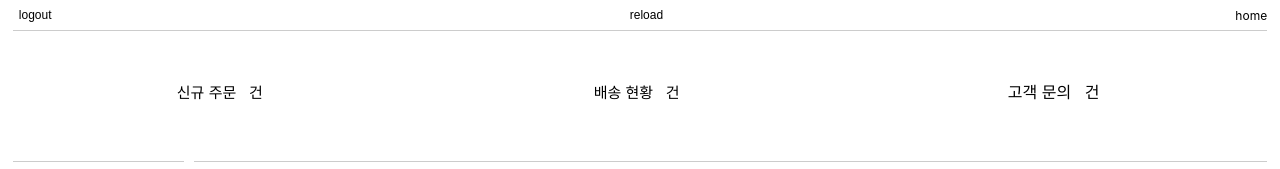
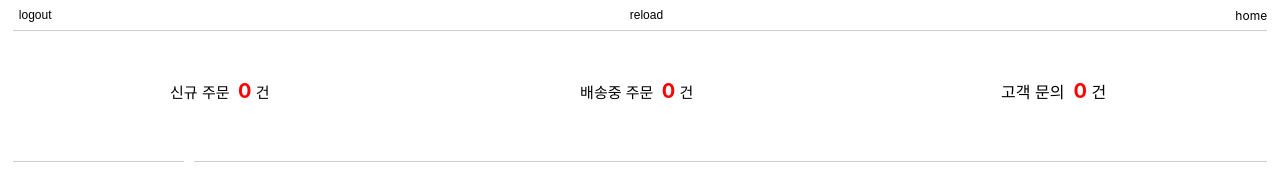
Before and after one commit to fearofcode0001/proj_front, a React (Create React App) app: page /AdminPage in a window 1280 px wide. Shown: the top 169 px of the page. Built offline with nearby package versions, Linux system fonts and the light colour scheme.

Commit message:
0629_최종

```diff
--- a/src/adminPage/AdminPage.js
+++ b/src/adminPage/AdminPage.js
@@ -168,9 +168,9 @@ const AdminPage=()=>{
         }
     }
     //임시 주문건 입력
-    const [newOrder,setNewOrder] = useState();
-    const [shipRrder,setShipOrder] = useState();
-    const [newQna,setNewQna] = useState();
+    const [newOrder,setNewOrder] = useState(0);
+    const [shipRrder,setShipOrder] = useState(0);
+    const [newQna,setNewQna] = useState(0);
     //헤드 주문상태창 신규 갱신
     const onReLoadData=async()=>{
         const newOrder = await AxiosFinal.newOrderCheck("CHECK");
@@ -195,7 +195,7 @@ const AdminPage=()=>{
                         신규 주문 &nbsp; <span>{newOrder}</span>&nbsp;건
                     </div>
                     <div className="shipTrack">
-                        배송 현황 &nbsp;<span>{shipRrder}</span>&nbsp;건
+                        배송중 주문 &nbsp;<span>{shipRrder}</span>&nbsp;건
                     </div>
                     <div className="customerAlert">
                         고객 문의  &nbsp;<span>{newQna}</span>&nbsp;건
```
